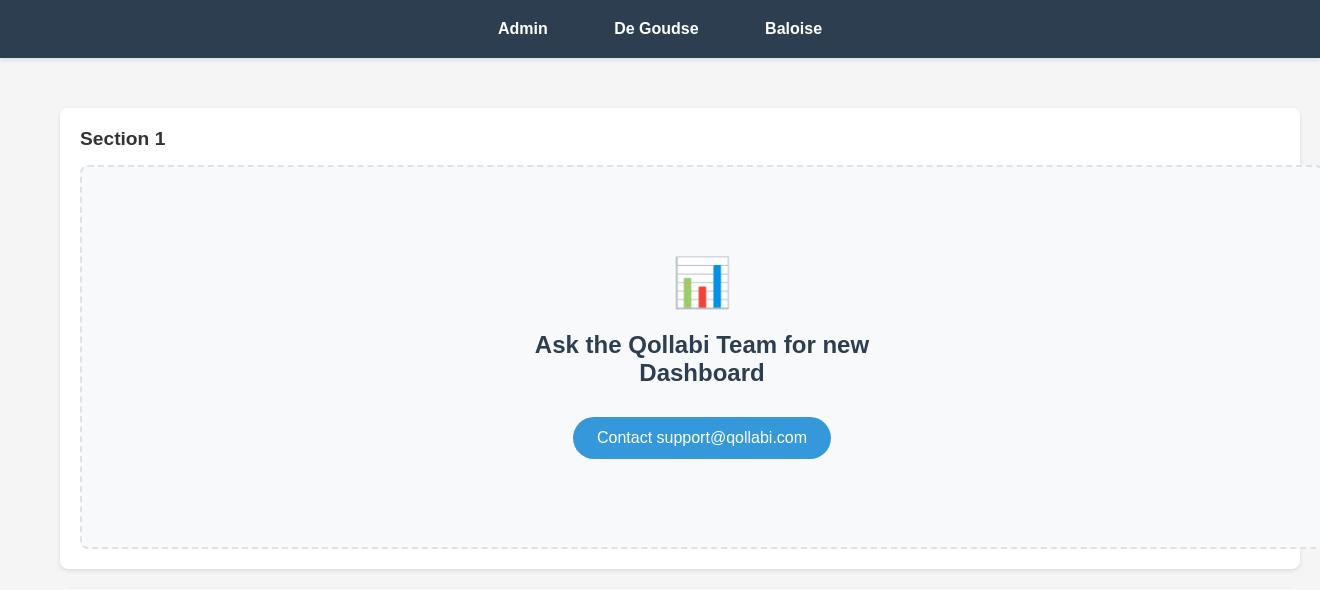
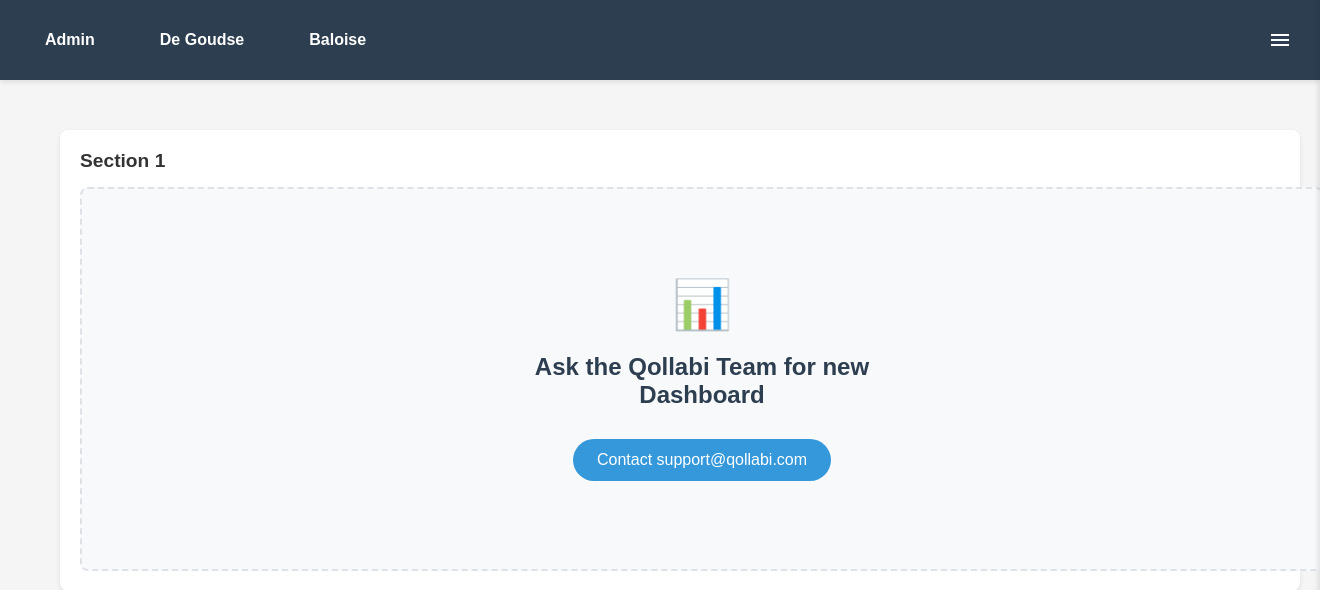
Before and after one commit to Friestyler/QollabiSmartPoC, a Flask app: page /degoudse in a window 1320 px wide. Shown: the top 590 px of the page. Run offline with Flask 3, Linux system fonts and the light colour scheme; data that the repository does not hold is empty.

Commit message:
icon nav bar

```diff
--- a/static/css/styles.css
+++ b/static/css/styles.css
@@ -9,11 +9,108 @@ body {
 
 /* Navigation styling */
 nav {
+    display: flex;
+    justify-content: space-between;
+    align-items: center;
     padding: 20px;
     background-color: #2c3e50;
     margin-bottom: 30px;
     box-shadow: 0 2px 5px rgba(0,0,0,0.1);
-    text-align: center;
+}
+
+.nav-links {
+    display: flex;
+    gap: 15px;
+}
+
+.nav-links a {
+    color: white;
+    text-decoration: none;
+    padding: 5px 10px;
+}
+
+.nav-icons {
+    margin-left: auto;
+    padding-right: 0;
+}
+
+/* Slider toggle button */
+.slider-toggle {
+    background: none;
+    border: none;
+    color: white;
+    cursor: pointer;
+    padding: 8px;
+    border-radius: 4px;
+    transition: background-color 0.3s;
+    display: flex;
+    align-items: center;
+    justify-content: center;
+    margin: 0;
+}
+
+.slider-toggle:hover {
+    background-color: rgba(255, 255, 255, 0.1);
+}
+
+.slider-toggle svg {
+    width: 24px;
+    height: 24px;
+}
+
+.slider-toggle svg path {
+    fill: white;
+}
+
+/* Partner Slider */
+.partner-slider {
+    position: fixed;
+    top: 0;
+    right: -33.333%;
+    width: 33.333%;
+    height: 100%;
+    background-color: white;
+    box-shadow: -2px 0 5px rgba(0,0,0,0.1);
+    transition: right 0.3s ease-in-out;
+    z-index: 9999;
+}
+
+.partner-slider.active {
+    right: 0;
+}
+
+/* Slider Header */
+.slider-header {
+    display: flex;
+    justify-content: space-between;
+    align-items: center;
+    padding: 20px;
+    background-color: #2c3e50;
+    color: white;
+}
+
+.slider-header h2 {
+    margin: 0;
+    font-size: 1.5em;
+}
+
+.close-slider {
+    background: none;
+    border: none;
+    color: white;
+    font-size: 24px;
+    cursor: pointer;
+    padding: 0 8px;
+}
+
+.close-slider:hover {
+    color: #bdc3c7;
+}
+
+.slider-content {
+    padding: 20px;
+    height: calc(100vh - 60px);
+    overflow-y: auto;
 }
 
 nav a {
@@ -570,3 +667,45 @@ h3 {
     border: none;
     border-radius: 4px;
 }
+
+/* Overlay */
+.slider-overlay {
+    position: fixed;
+    top: 0;
+    left: 0;
+    width: 100%;
+    height: 100%;
+    background-color: rgba(0, 0, 0, 0.5);
+    z-index: 9998;
+    display: none;
+}
+
+.slider-overlay.active {
+    display: block;
+}
+
+/* Add these styles after your existing nav styles */
+.nav-icons {
+    margin-left: auto;
+}
+
+.slider-toggle {
+    background: none;
+    border: none;
+    padding: 8px;
+    cursor: pointer;
+    display: flex;
+    align-items: center;
+    justify-content: center;
+}
+
+.slider-toggle svg {
+    width: 24px;
+    height: 24px;
+    fill: white;
+}
+
+.slider-toggle:hover {
+    background-color: rgba(255, 255, 255, 0.1);
+    border-radius: 4px;
+}
--- a/templates/degoudse.html
+++ b/templates/degoudse.html
@@ -2,14 +2,34 @@
 <html>
 <head>
     <title>De Goudse</title>
-    <link rel="stylesheet" href="{{ url_for('static', filename='css/styles.css') }}">
+    <link rel="stylesheet" type="text/css" href="{{ url_for('static', filename='css/styles.css') }}">
 </head>
 <body>
     <nav>
-        <a href="/admin">Admin</a>
-        <a href="/degoudse">De Goudse</a>
-        <a href="/baloise">Baloise</a>
+        <div class="nav-links">
+            <a href="/admin">Admin</a>
+            <a href="/degoudse">De Goudse</a>
+            <a href="/baloise">Baloise</a>
+        </div>
+        <div class="nav-icons">
+            <button id="sliderToggle" class="slider-toggle" type="button">
+                <svg width="24" height="24" viewBox="0 0 24 24" fill="none" xmlns="http://www.w3.org/2000/svg">
+                    <path d="M3 18h18v-2H3v2zm0-5h18v-2H3v2zm0-7v2h18V6H3z" fill="white"/>
+                </svg>
+            </button>
+        </div>
     </nav>
+
+    <!-- Partner Slider -->
+    <div id="partnerSlider" class="partner-slider">
+        <div class="slider-header">
+            <h2>Partner Pilot</h2>
+            <button class="close-slider" type="button">&times;</button>
+        </div>
+        <div class="slider-content">
+            <!-- Content will be added later -->
+        </div>
+    </div>
 
     <div class="content-container">
         <!-- Section 1 -->
```
Also changed, not shown: templates/admin.html (+12 -3 lines), templates/baloise.html (+23 -3 lines).
